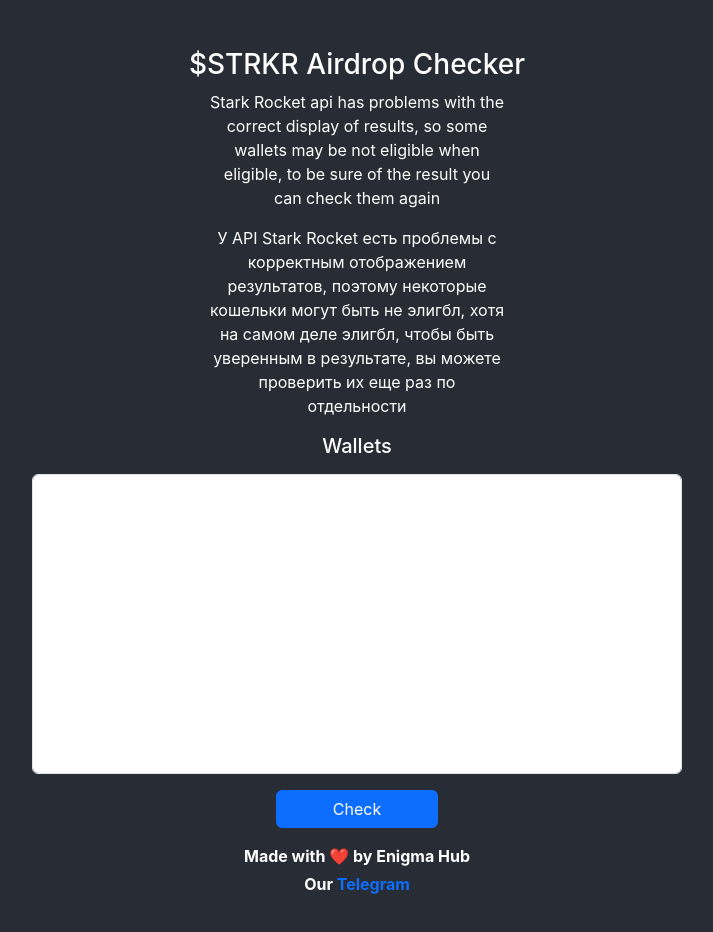
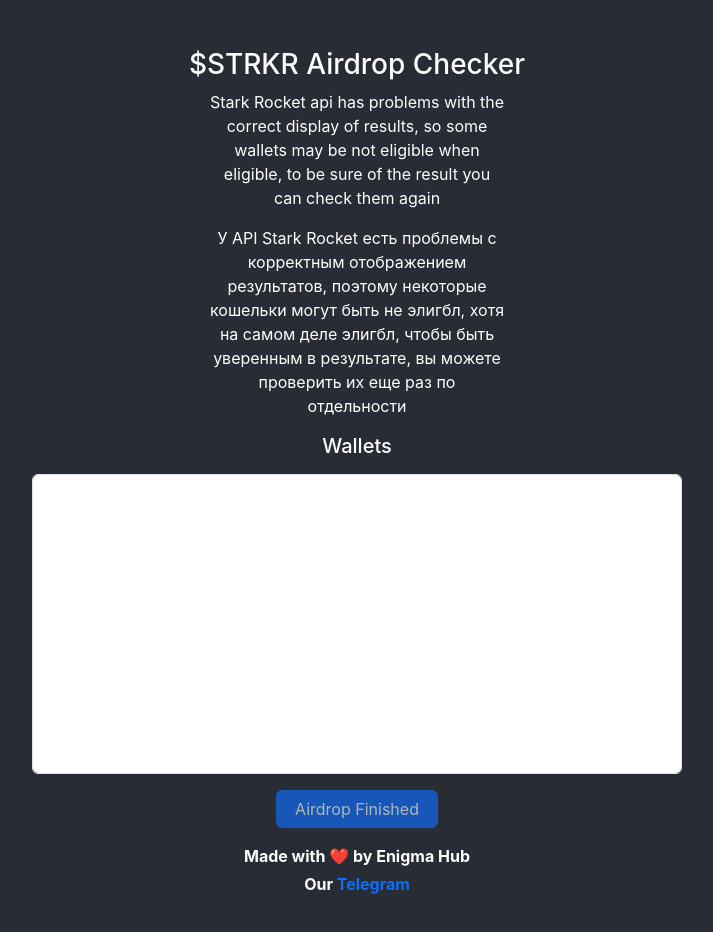
Before and after one commit to Deathronik/strkr-airdrop-checker, a React (Create React App) app: page / in a window 1280 px wide. Shown: the top 932 px of the page, without its empty margins (283-996 px from the left). Built offline with nearby package versions, Linux system fonts and the light colour scheme; the HTML template or start-up script is replaced by a standard one.

Commit message:
Add info about finished airdrop

```diff
--- a/src/App.js
+++ b/src/App.js
@@ -96,8 +96,7 @@
                     <Form.Control onChange={e => setWallets(e.target.value.toLowerCase().split("\n"))}
                                   style={{width: 650, height: 300, resize: "none"}} as="textarea"/>
                 </Form>
-                <Button className="w-25" disabled={isLoading} onClick={onCLickCheckHandler}>{isLoading ?
-                    <Spinner animation="grow" size="sm"/> : "Check"}</Button>
+                <Button className="w-25" disabled={true}>Airdrop Finished</Button>
                 {isLoading && <ProgressBar className="mt-3" animated now={progress} max={wallets.length}/>}
             </div>
             <div className="mt-3">
```
